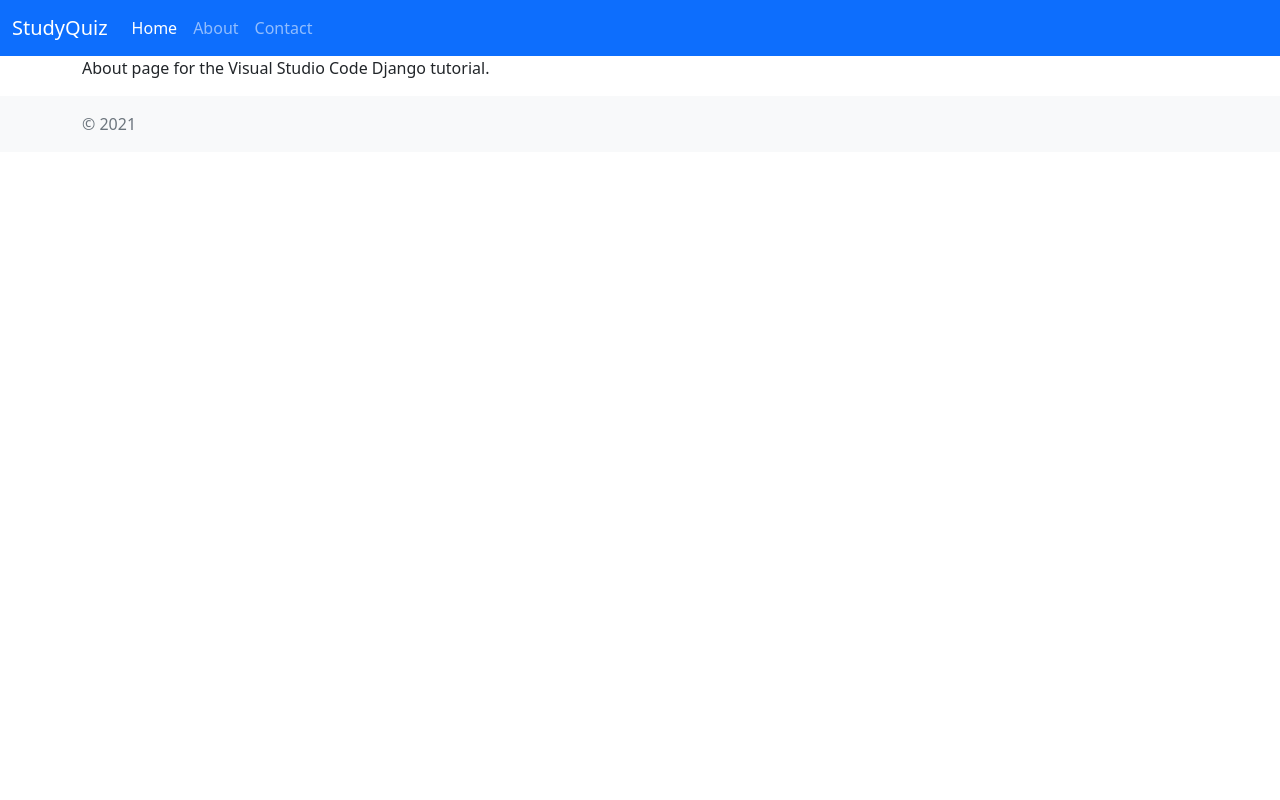
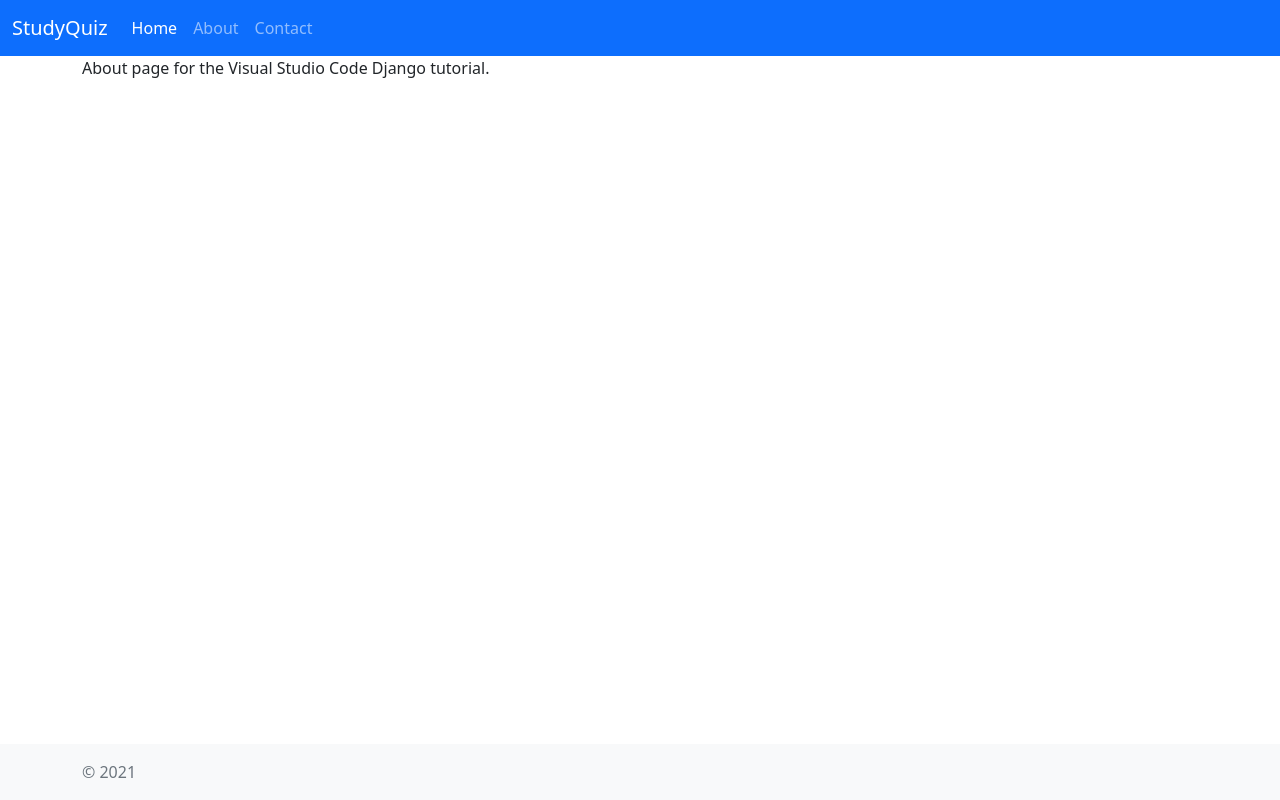
Before and after one commit to FedericoGuidi/StudyQuiz, a Django app: page /about/ in a window 1280 px wide. Run offline with Django 3.2, Linux system fonts and the light colour scheme; some libraries are stand-ins or nearby versions.

Commit message:
Minor fix

```diff
--- a/studyquiz/templates/studyquiz/layout.html
+++ b/studyquiz/templates/studyquiz/layout.html
@@ -1,14 +1,15 @@
 <!DOCTYPE html>
 <html>
 <head>
-    <meta charset="utf-8"/>
+    <meta charset="utf-8">
+    <meta name="viewport" content="width=device-width, initial-scale=1">
     <title>{% block title %}{% endblock %}</title>
     {% load static %}
     <!-- Bootstrap 5 CSS -->
     <link rel="stylesheet" type="text/css" href="{% static 'studyquiz/bootstrap/css/bootstrap.min.css' %}">
 </head>
 
-<body class="d-flex flex-column h-100">
+<body class="d-flex flex-column vh-100">
     <header>
     <nav class="navbar navbar-expand-md navbar-dark bg-primary">
         <div class="container-fluid">
@@ -33,7 +34,6 @@
         </div>
       </main>
 
-
     <footer class="footer mt-auto py-3 bg-light">
         <div class="container">
             <span class="text-muted">© 2021</span>
```
